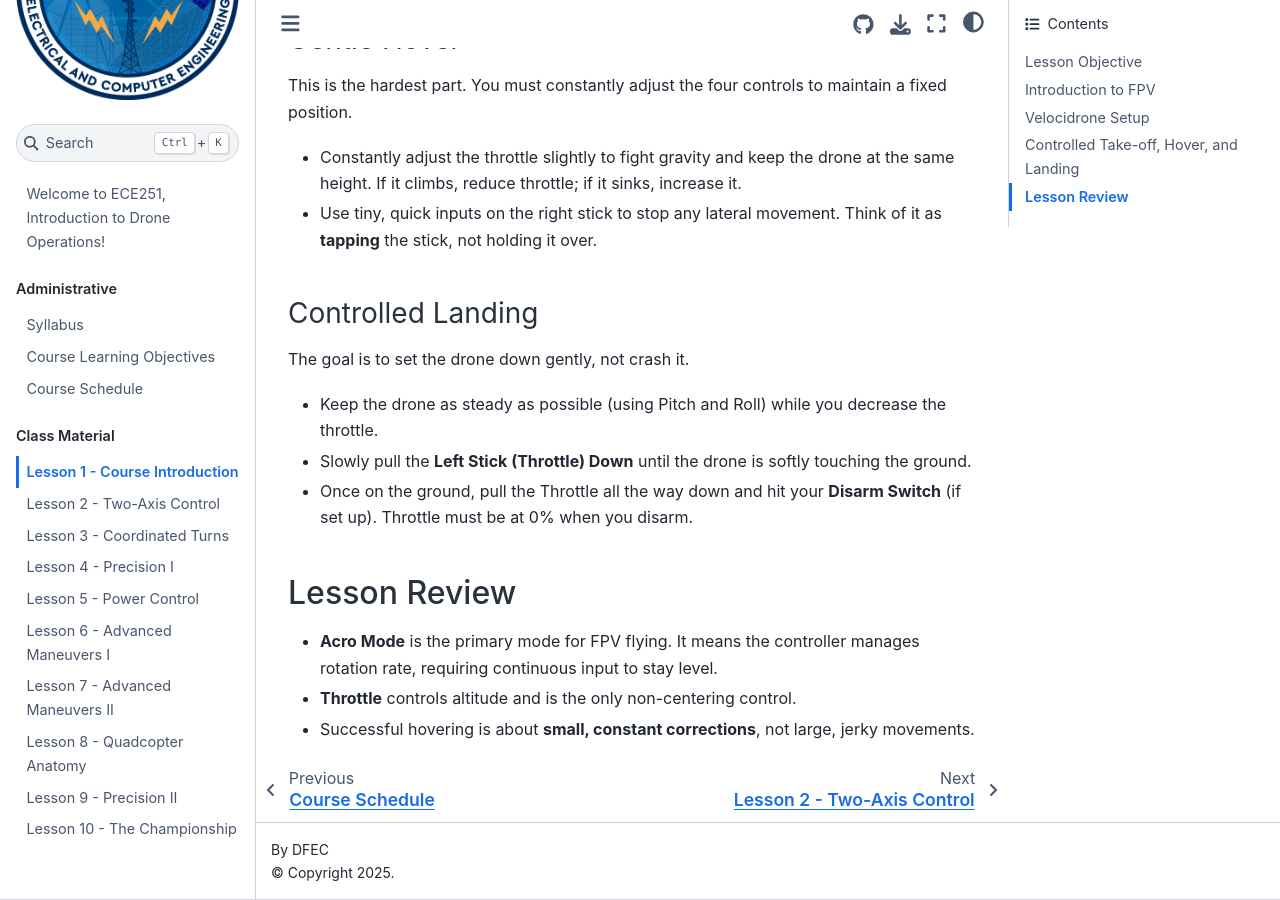
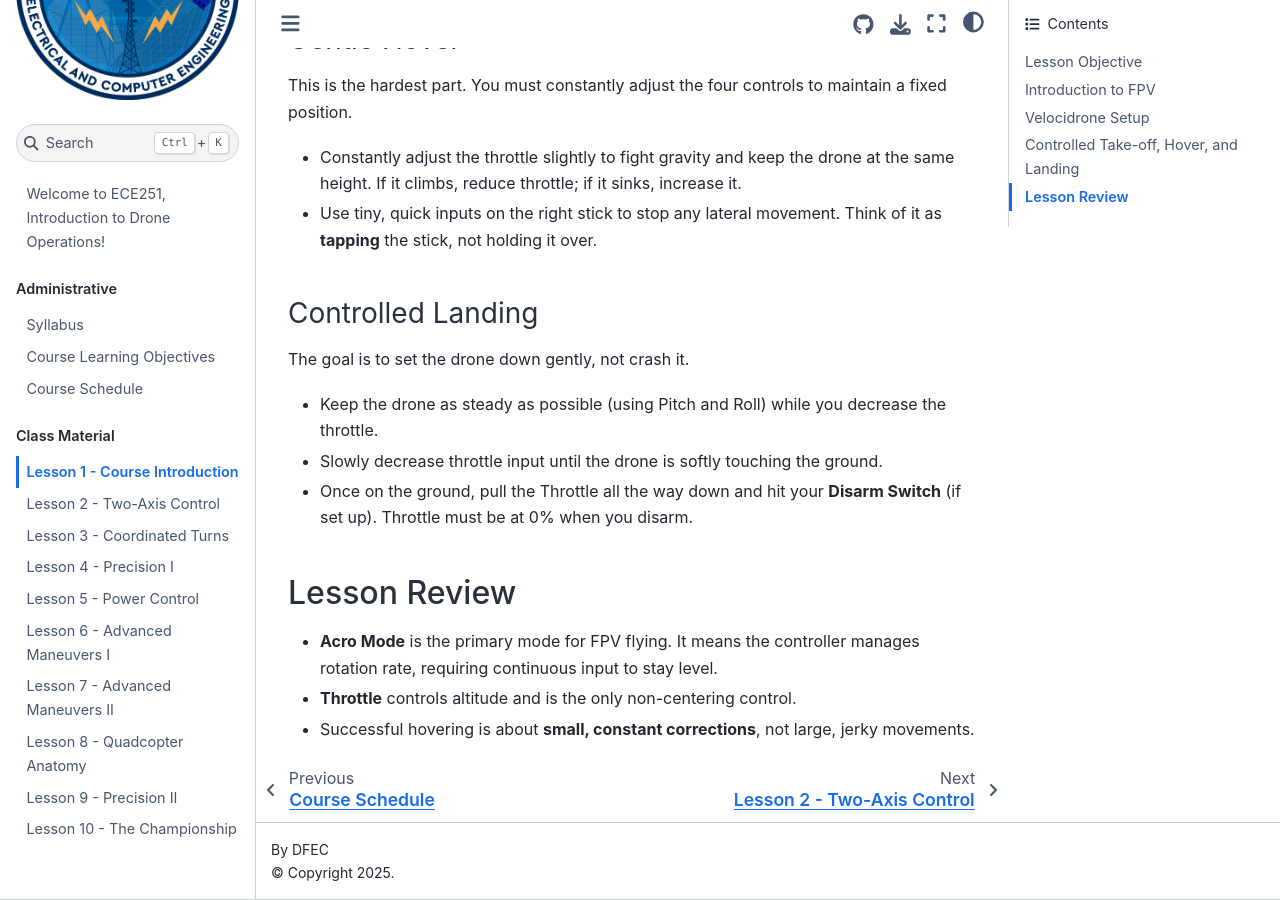
Before and after one commit to USAFA-ECE/uas, a Jupyter Book: the page built from book/ECE251_Lesson1.md, in a window 1280 px wide and 900 px high, scrolled down 3603 px. Built offline with Jupyter Book 1.0.4 settings and Sphinx 7.4.7 and the Sphinx Book theme 1.1.4, drawn with Linux system fonts in a browser that asks for light colours.

Commit message:
Update ECE251_Lesson1.md

```diff
--- a/book/ECE251_Lesson1.md
+++ b/book/ECE251_Lesson1.md
@@ -71,7 +71,7 @@ This is the hardest part. You must constantly adjust the four controls to mainta
 The goal is to set the drone down gently, not crash it.
 
 * Keep the drone as steady as possible (using Pitch and Roll) while you decrease the throttle.
-* Slowly pull the **Left Stick (Throttle) Down** until the drone is softly touching the ground.
+* Slowly decrease throttle input until the drone is softly touching the ground.
 * Once on the ground, pull the Throttle all the way down and hit your **Disarm Switch** (if set up). Throttle must be at 0% when you disarm.
 
 ## Lesson Review
```
